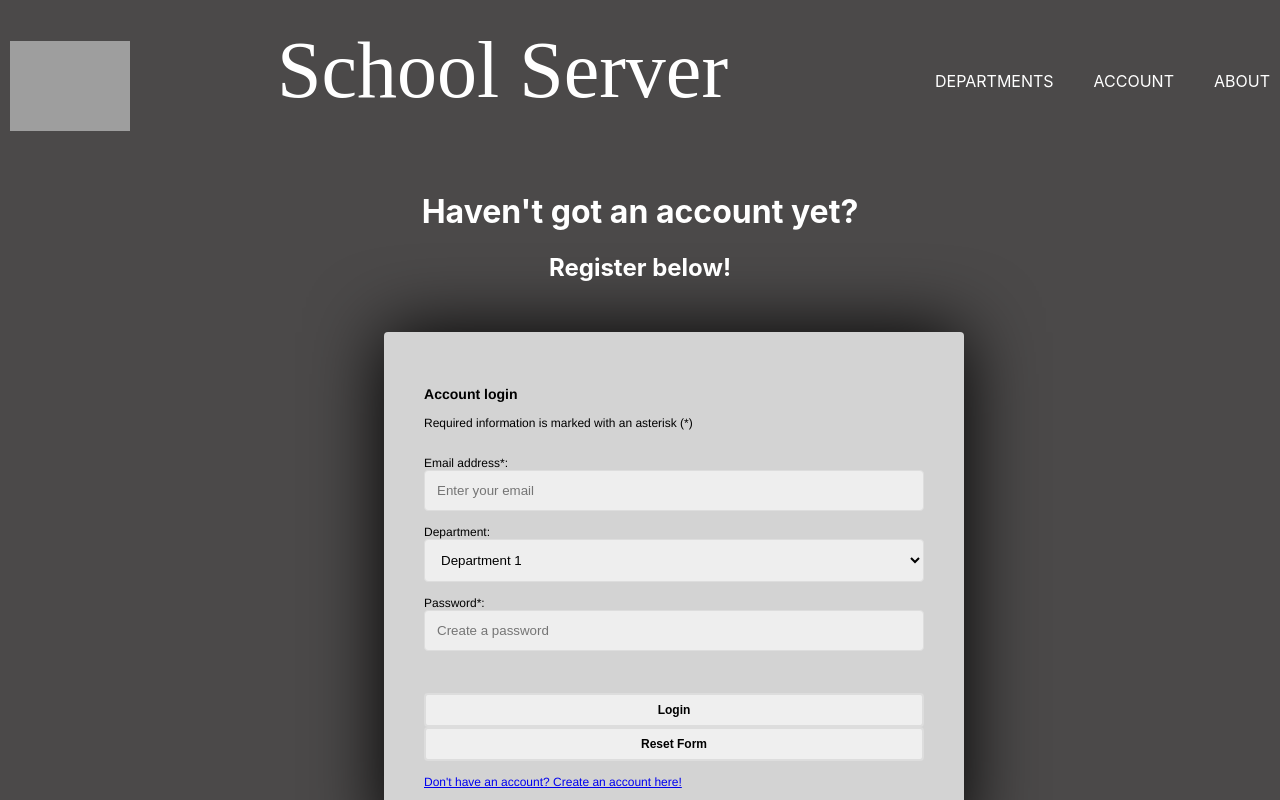
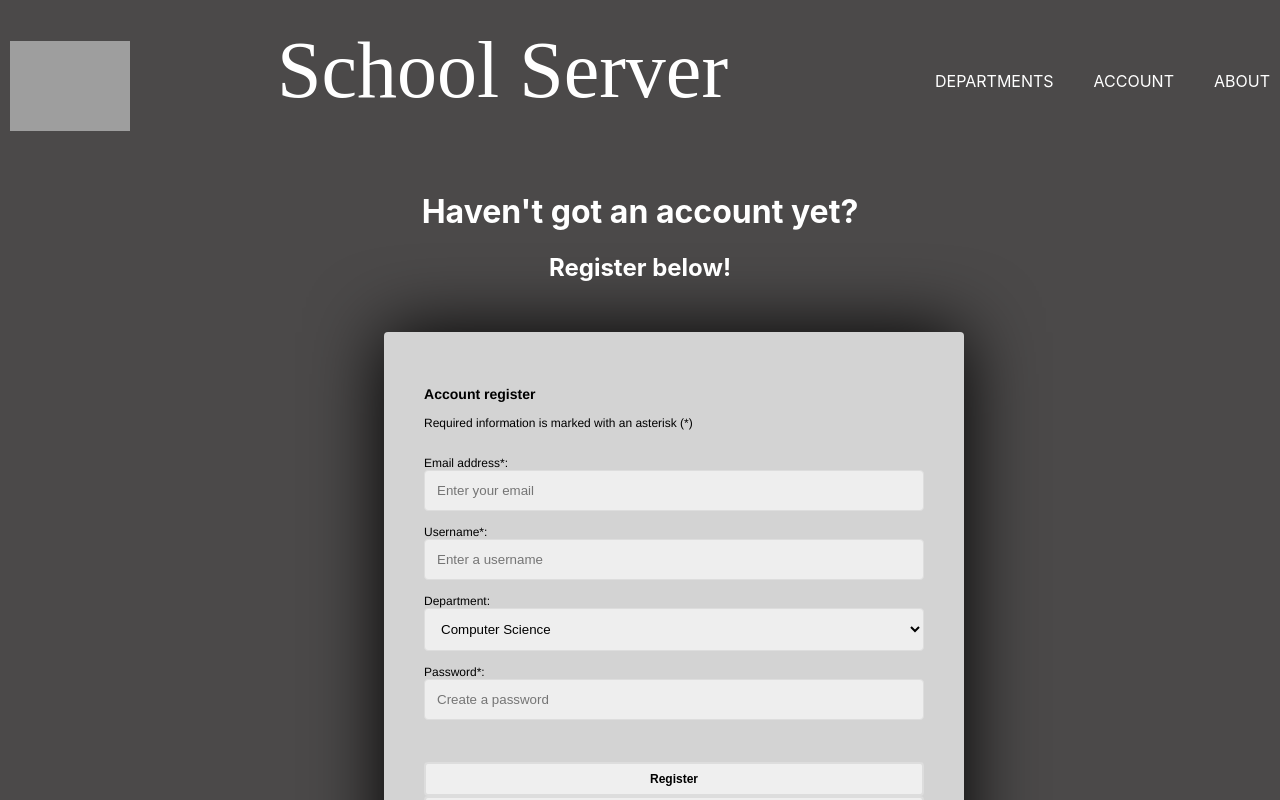
Before and after one commit to NotKaos/WebServerAdmin, a React (Create React App) app: page /Register in a window 1280 px wide. Shown: the top 800 px of the page. Built offline with nearby package versions, Linux system fonts and the light colour scheme; grey boxes are pictures that could not be loaded.

Commit message:
Updated errors in register page

```diff
--- a/src/pages/Login.js
+++ b/src/pages/Login.js
@@ -1,6 +1,8 @@
 import React from "react";
 
 class Login extends React.Component{
+
+
     render(){
         return (
             <main>
--- a/src/pages/Register.js
+++ b/src/pages/Register.js
@@ -11,18 +11,22 @@ class Register extends React.Component{
 
                     <form id ='login' action="/Register" method="POST">
 
-                        <h3>Account login</h3>
+                        <h3>Account register</h3>
                         <p>Required information is marked with an asterisk (*)</p><br/>
                         <div class="signinfix">
                             <label for="email">Email address*:</label>
                             <input type="email" class="input" name ="email" id="email" placeholder="Enter your email"/><br/>
 
+                            <label for="username">Username*:</label>
+                            <input type="text" className="input" name="username" id="username"
+                                   placeholder="Enter a username"/><br/>
+
                                 <label for="department">Department: </label>
                                 <select id="department" class="input" name="department">
-                                    <option value="Computer Science">Department 1</option>
-                                    <option value="Biology">Department 2</option>
-                                    <option value="English">Department 3</option>
-                                    <option value="Philosophy">Department 4</option>
+                                    <option value="Computer Science">Computer Science</option>
+                                    <option value="Biology">Biology</option>
+                                    <option value="English">English</option>
+                                    <option value="Philosophy">Philosophy</option>
                                 </select><br/>
 
                                 <label for="password">Password*:</label>
@@ -34,10 +38,10 @@ class Register extends React.Component{
                                     </div><br/>
                         </div>
 
-                        <input type="submit" class="button" value="Login"/>
+                        <input type="submit" class="button" value="Register"/>
                             <input type="reset" class= "button" value="Reset Form"/><br/><br/>
 
-                                <a class="hyperlink" href="/Register"> Don't have an account? Create an account here!</a><br/>
+                                <a class="hyperlink" href="/Login"> Already have an account? Login here!</a><br/>
                     </form><br/>
 
                 </div>
```
